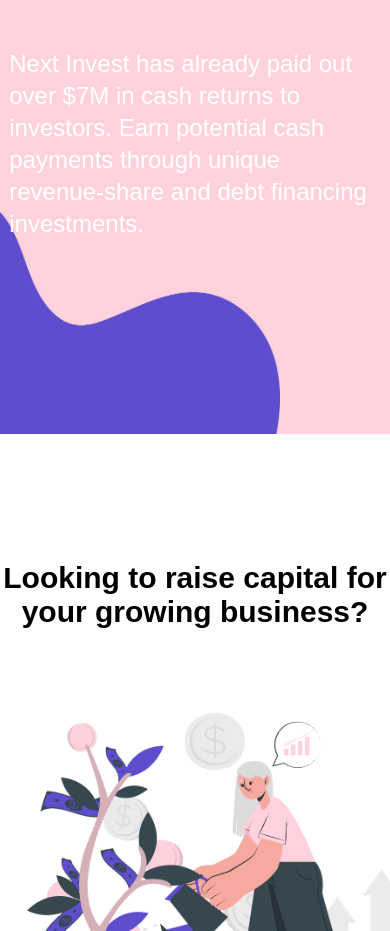
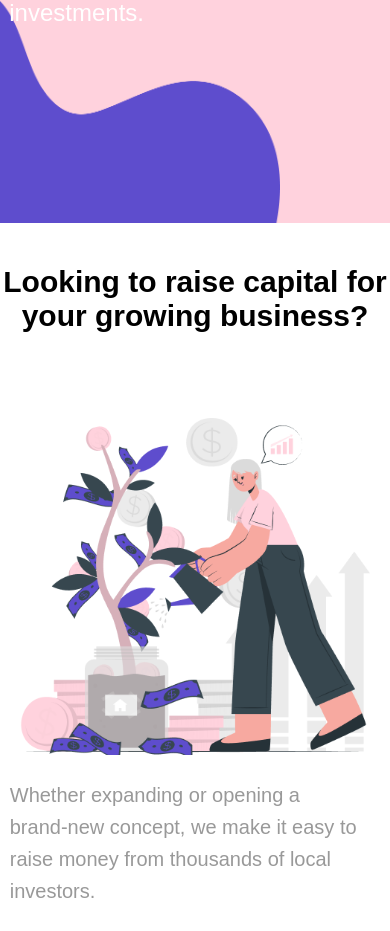
Before and after one commit to Elmir28/Finalproject, a plain HTML site: page index.html in a window 390 px wide. Shown: the part 5073-6004 px from the top of the page. Drawn offline with nearby package versions, Linux system fonts and the light colour scheme.

Commit message:
fix_all_project

```diff
--- a/css/style.css
+++ b/css/style.css
@@ -1451,11 +1451,7 @@
 
 @media (max-width: 452px) {
     .section1 {
-<<<<<<< HEAD
         min-height: 415vh;
-=======
-        min-height: 510vh;
->>>>>>> 70e99b51704d70e8b3789b5ee33ca6a1f03b7de0
     }
 
     #group {
@@ -1510,11 +1506,7 @@
     }
 
     .section3 {
-<<<<<<< HEAD
         min-height: 100vh;
-=======
-        min-height: 110vh;
->>>>>>> 70e99b51704d70e8b3789b5ee33ca6a1f03b7de0
         display: flex;
         align-items: center;
     }
@@ -1526,13 +1518,8 @@
     }
 
     .right_section3 {
-<<<<<<< HEAD
         width: 350px;
         min-height: 40vh;
-=======
-        width: 100%;
-        min-height: 46vh;
->>>>>>> 70e99b51704d70e8b3789b5ee33ca6a1f03b7de0
     }
 
     .shape3 {
@@ -1542,12 +1529,9 @@
     .main_section3 {
         width: 95%;
         padding: 0;
-<<<<<<< HEAD
-        min-height: 70vh;
-=======
         min-height: 80vh;
->>>>>>> 70e99b51704d70e8b3789b5ee33ca6a1f03b7de0
-    }
+    }
+
 
     .left_section3 {
         width: 100%;
```
